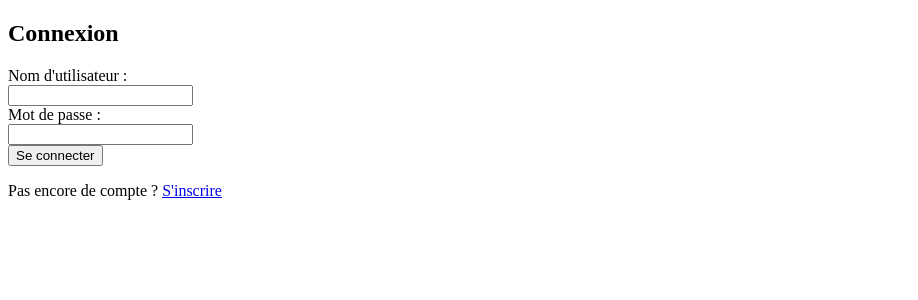
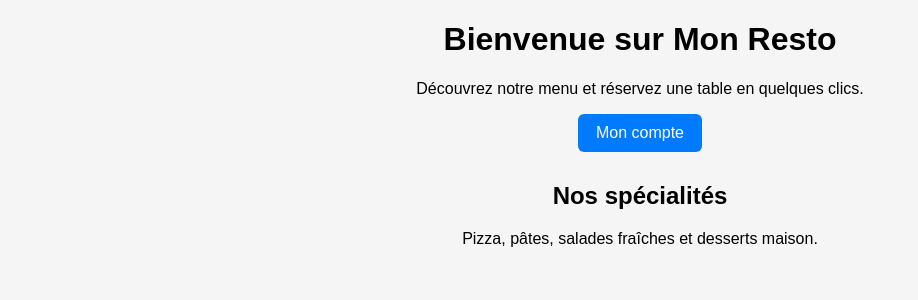
Before and after one commit to manahak/projet_karaoke, a Flask app: page / in a window 1280 px wide. Shown: the top 300 px of the page, without its empty margins (0-918 px from the left). Run offline with Flask 3, Linux system fonts and the light colour scheme.

Commit message:
test  : à l'ouverture de l'app on tombe sur l'accueil + création d'un bouton "mon compte"/"se connecter"

```diff
--- a/flaskapp/app.py
+++ b/flaskapp/app.py
@@ -16,10 +16,17 @@ users = db["users"]
 # --------------------------------------------------------
 @app.route('/')
 def index():
+    # Page d'accueil publique
+    return render_template("index.html")
+
+
+@app.route('/dashboard')
+def dashboard():
+    # Page réservée aux utilisateurs connectés
     if "user" in session:
         user = session["user"]
         return render_template("dashboard.html", user=user)
-    return render_template("login.html")
+    return redirect(url_for('login'))
 
 # --------------------------------------------------------
 #   PAGE D'INSCRIPTION
@@ -70,7 +77,8 @@ def login():
                 "username": user["username"],
                 "role": user["role"]
             }
-            return redirect(url_for("index"))
+            # Après connexion, rediriger vers le tableau de bord
+            return redirect(url_for("dashboard"))
         else:
             return "Identifiants invalides"
 
--- a/flaskapp/templates/index.html
+++ b/flaskapp/templates/index.html
@@ -2,28 +2,33 @@
 <html lang="fr">
 <head>
     <meta charset="UTF-8">
-    <title>RestoDB - Vérification MongoDB</title>
+    <title>Accueil - Mon Resto</title>
     <style>
-        body { font-family: Arial, sans-serif; margin: 20px; background: #f5f5f5; }
-        h1 { color: #333; }
-        pre { background: #fff; padding: 10px; border-radius: 6px; box-shadow: 0 0 4px #ccc; }
-        h2 { margin-top: 30px; color: #555; }
+        body { font-family: Arial, sans-serif; margin: 20px; background: #f5f5f5; text-align: center; }
+        header { margin-bottom: 30px; }
+        .btn { display: inline-block; padding: 10px 18px; background: #007bff; color: #fff; text-decoration: none; border-radius: 6px; }
+        .btn.secondary { background: #6c757d; }
+        nav { margin-top: 10px; }
     </style>
 </head>
 <body>
-    <h1>Connexion Flask → MongoDB réussie ✅</h1>
+    <header>
+        <h1>Bienvenue sur Mon Resto</h1>
+        <p>Découvrez notre menu et réservez une table en quelques clics.</p>
+        <nav>
+            <a class="btn" href="{{ url_for('login') }}">Mon compte</a>
+            {%- if session.get('user') -%}
+                <a class="btn secondary" href="{{ url_for('dashboard') }}">Tableau de bord</a>
+            {%- endif -%}
+        </nav>
+    </header>
 
-    <h2>Clients</h2>
-    <pre>{{ clients | tojson(indent=2) }}</pre>
-
-    <h2>Tables</h2>
-    <pre>{{ tables | tojson(indent=2) }}</pre>
-
-    <h2>Menu</h2>
-    <pre>{{ menu | tojson(indent=2) }}</pre>
-
-    <h2>Commandes</h2>
-    <pre>{{ commandes | tojson(indent=2) }}</pre>
+    <main>
+        <section>
+            <h2>Nos spécialités</h2>
+            <p>Pizza, pâtes, salades fraîches et desserts maison.</p>
+        </section>
+    </main>
 
 </body>
 </html>
```
